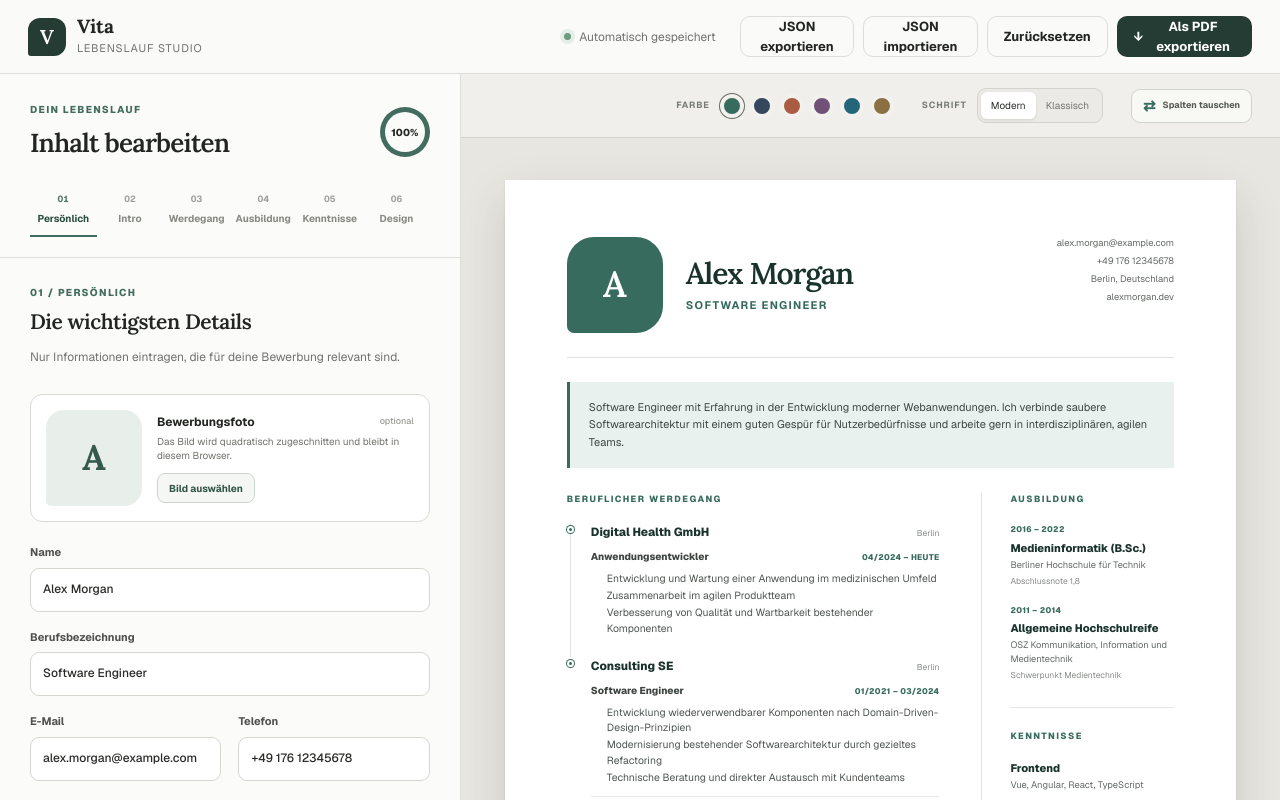
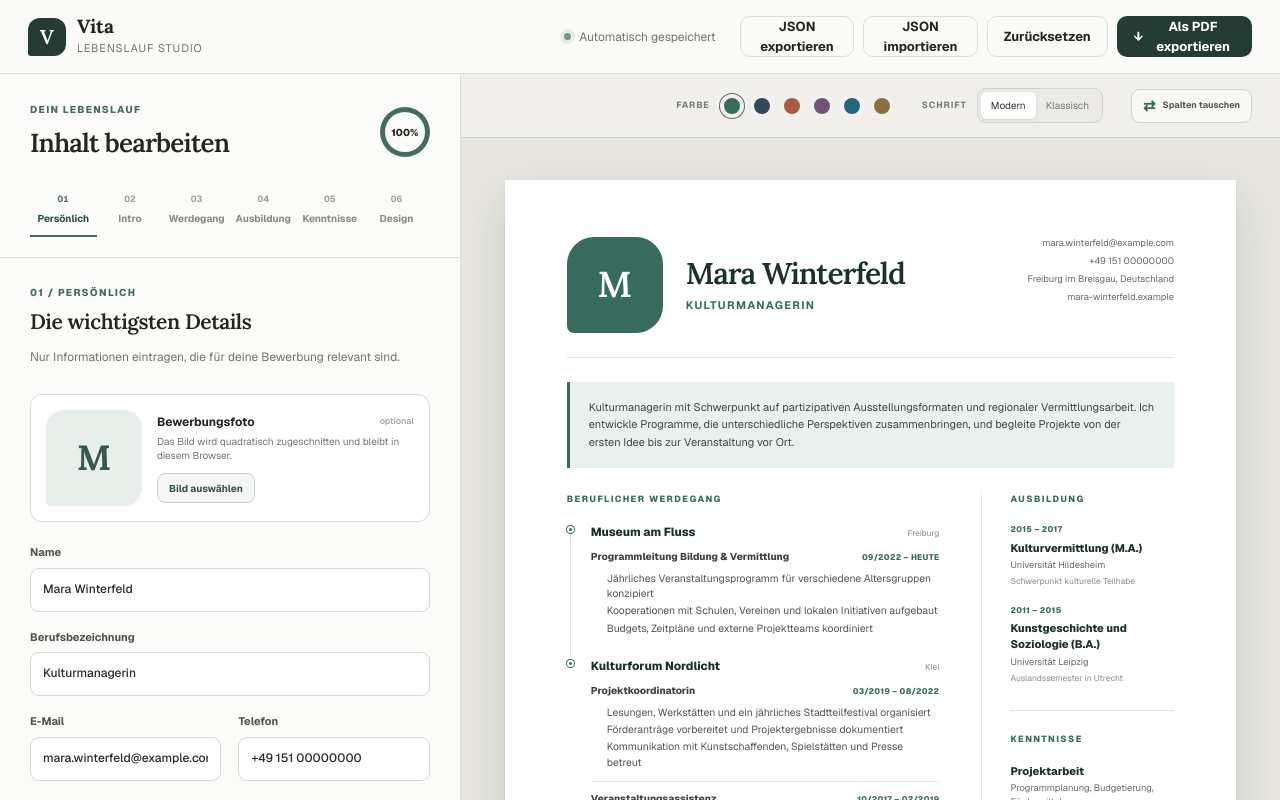
Before and after one commit to t-MURO/vita, a Next.js app: page / in a window 1280 px wide. Built offline with nearby package versions, Linux system fonts and the light colour scheme.

Commit message:
Replace resume example data

```diff
--- a/app/ResumeBuilder.tsx
+++ b/app/ResumeBuilder.tsx
@@ -88,50 +88,50 @@ type ExperienceTypeConfig = {
 
 const initialData: ResumeData = {
   photo: "",
-  name: "Alex Morgan",
-  role: "Software Engineer",
-  email: "alex.morgan@example.com",
-  phone: "+49 176 12345678",
-  location: "Berlin, Deutschland",
-  website: "alexmorgan.dev",
+  name: "Mara Winterfeld",
+  role: "Kulturmanagerin",
+  email: "mara.winterfeld@example.com",
+  phone: "+49 151 00000000",
+  location: "Freiburg im Breisgau, Deutschland",
+  website: "mara-winterfeld.example",
   birthDate: "",
   intro:
-    "Software Engineer mit Erfahrung in der Entwicklung moderner Webanwendungen. Ich verbinde saubere Softwarearchitektur mit einem guten Gespür für Nutzerbedürfnisse und arbeite gern in interdisziplinären, agilen Teams.",
+    "Kulturmanagerin mit Schwerpunkt auf partizipativen Ausstellungsformaten und regionaler Vermittlungsarbeit. Ich entwickle Programme, die unterschiedliche Perspektiven zusammenbringen, und begleite Projekte von der ersten Idee bis zur Veranstaltung vor Ort.",
   experience: [
     {
       id: 1,
       type: "employment",
-      company: "Digital Health GmbH",
-      location: "Berlin",
+      company: "Museum am Fluss",
+      location: "Freiburg",
       positions: [
         {
           id: 101,
-          period: "04/2024 – heute",
-          role: "Anwendungsentwickler",
+          period: "09/2022 – heute",
+          role: "Programmleitung Bildung & Vermittlung",
           bullets:
-            "Entwicklung und Wartung einer Anwendung im medizinischen Umfeld\nZusammenarbeit im agilen Produktteam\nVerbesserung von Qualität und Wartbarkeit bestehender Komponenten",
+            "Jährliches Veranstaltungsprogramm für verschiedene Altersgruppen konzipiert\nKooperationen mit Schulen, Vereinen und lokalen Initiativen aufgebaut\nBudgets, Zeitpläne und externe Projektteams koordiniert",
         },
       ],
     },
     {
       id: 2,
       type: "employment",
-      company: "Consulting SE",
-      location: "Berlin",
+      company: "Kulturforum Nordlicht",
+      location: "Kiel",
       positions: [
         {
           id: 201,
-          period: "01/2021 – 03/2024",
-          role: "Software Engineer",
+          period: "03/2019 – 08/2022",
+          role: "Projektkoordinatorin",
           bullets:
-            "Entwicklung wiederverwendbarer Komponenten nach Domain-Driven-Design-Prinzipien\nModernisierung bestehender Softwarearchitektur durch gezieltes Refactoring\nTechnische Beratung und direkter Austausch mit Kundenteams",
+            "Lesungen, Werkstätten und ein jährliches Stadtteilfestival organisiert\nFörderanträge vorbereitet und Projektergebnisse dokumentiert\nKommunikation mit Kunstschaffenden, Spielstätten und Presse betreut",
         },
         {
           id: 202,
-          period: "06/2018 – 12/2020",
-          role: "Software Developer",
+          period: "10/2017 – 02/2019",
+          role: "Veranstaltungsassistenz",
           bullets:
-            "Webanwendungen mit Angular und React umgesetzt\nREST-Schnittstellen und Microservices mit Spring und Node.js entwickelt",
+            "Abläufe für Gastspiele und Workshops vorbereitet\nTeilnehmendenmanagement und Abendkasse verantwortet",
         },
       ],
     },
@@ -139,26 +139,26 @@ const initialData: ResumeData = {
   education: [
     {
       id: 1,
-      period: "2016 – 2022",
-      degree: "Medieninformatik (B.Sc.)",
-      institution: "Berliner Hochschule für Technik",
-      detail: "Abschlussnote 1,8",
+      period: "2015 – 2017",
+      degree: "Kulturvermittlung (M.A.)",
+      institution: "Universität Hildesheim",
+      detail: "Schwerpunkt kulturelle Teilhabe",
     },
     {
       id: 2,
-      period: "2011 – 2014",
-      degree: "Allgemeine Hochschulreife",
-      institution: "OSZ Kommunikation, Information und Medientechnik",
-      detail: "Schwerpunkt Medientechnik",
+      period: "2011 – 2015",
+      degree: "Kunstgeschichte und Soziologie (B.A.)",
+      institution: "Universität Leipzig",
+      detail: "Auslandssemester in Utrecht",
     },
   ],
   skills: [
-    { id: 1, label: "Frontend", skills: "Vue, Angular, React, TypeScript" },
-    { id: 2, label: "Backend", skills: "Node.js, Java, Spring, REST APIs" },
-    { id: 3, label: "Arbeitsweise", skills: "Clean Code, DDD, Docker, Agil" },
+    { id: 1, label: "Projektarbeit", skills: "Programmplanung, Budgetierung, Fördermittel" },
+    { id: 2, label: "Vermittlung", skills: "Workshopkonzeption, Moderation, Barrierearme Formate" },
+    { id: 3, label: "Organisation", skills: "Veranstaltungsplanung, Pressearbeit, Kooperationen" },
   ],
-  languages: "Deutsch · Muttersprache\nEnglisch · fließend\nSpanisch · fließend",
-  interests: "Tischtennis, Musik, Gaming, Homelab",
+  languages: "Deutsch · Muttersprache\nEnglisch · sehr gut\nNiederländisch · Grundkenntnisse",
+  interests: "Siebdruck, Urban Gardening, Chorgesang, Küstenwanderungen",
 };
 
 const themes: Array<{ name: ThemeName; label: string; color: string; soft: string; ink: string }> = [
```
